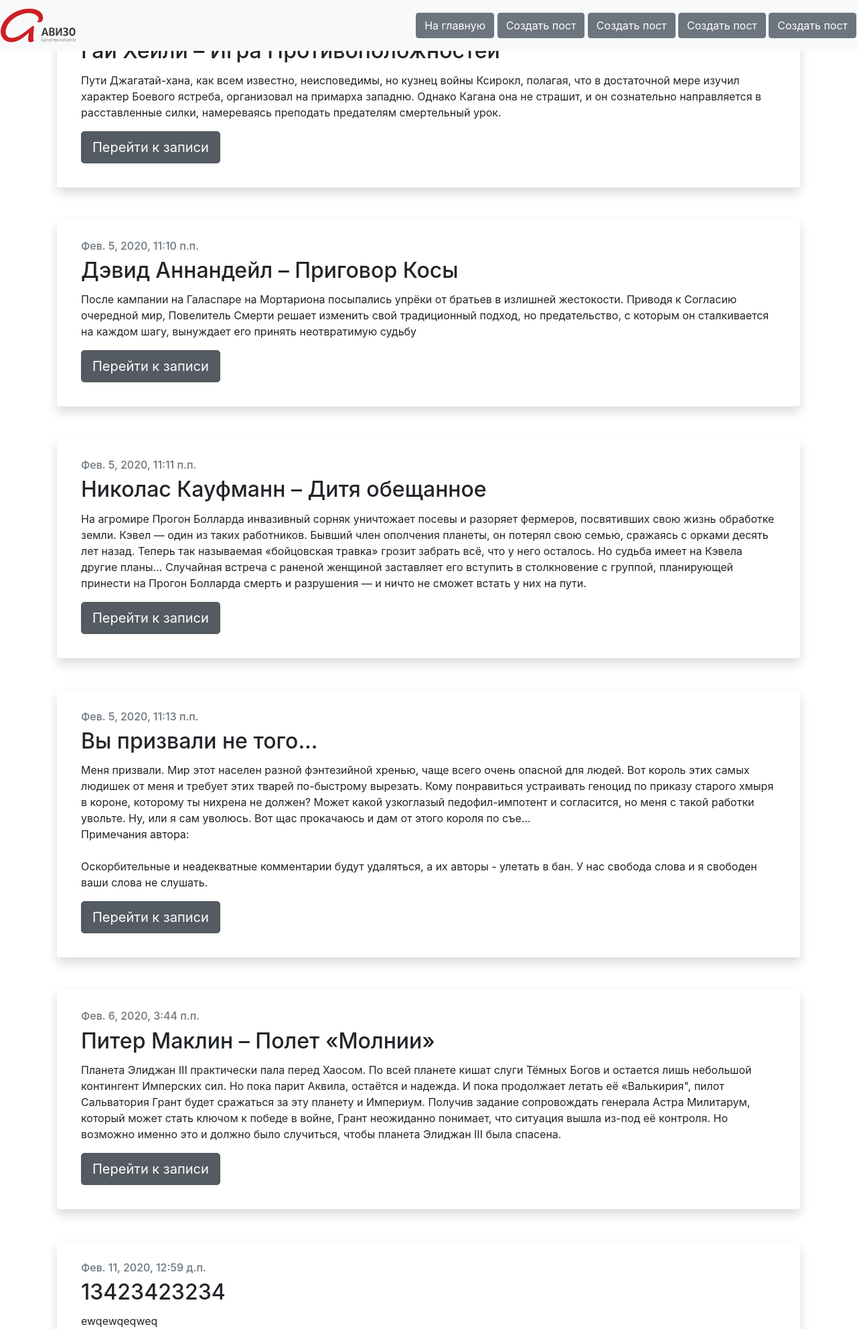
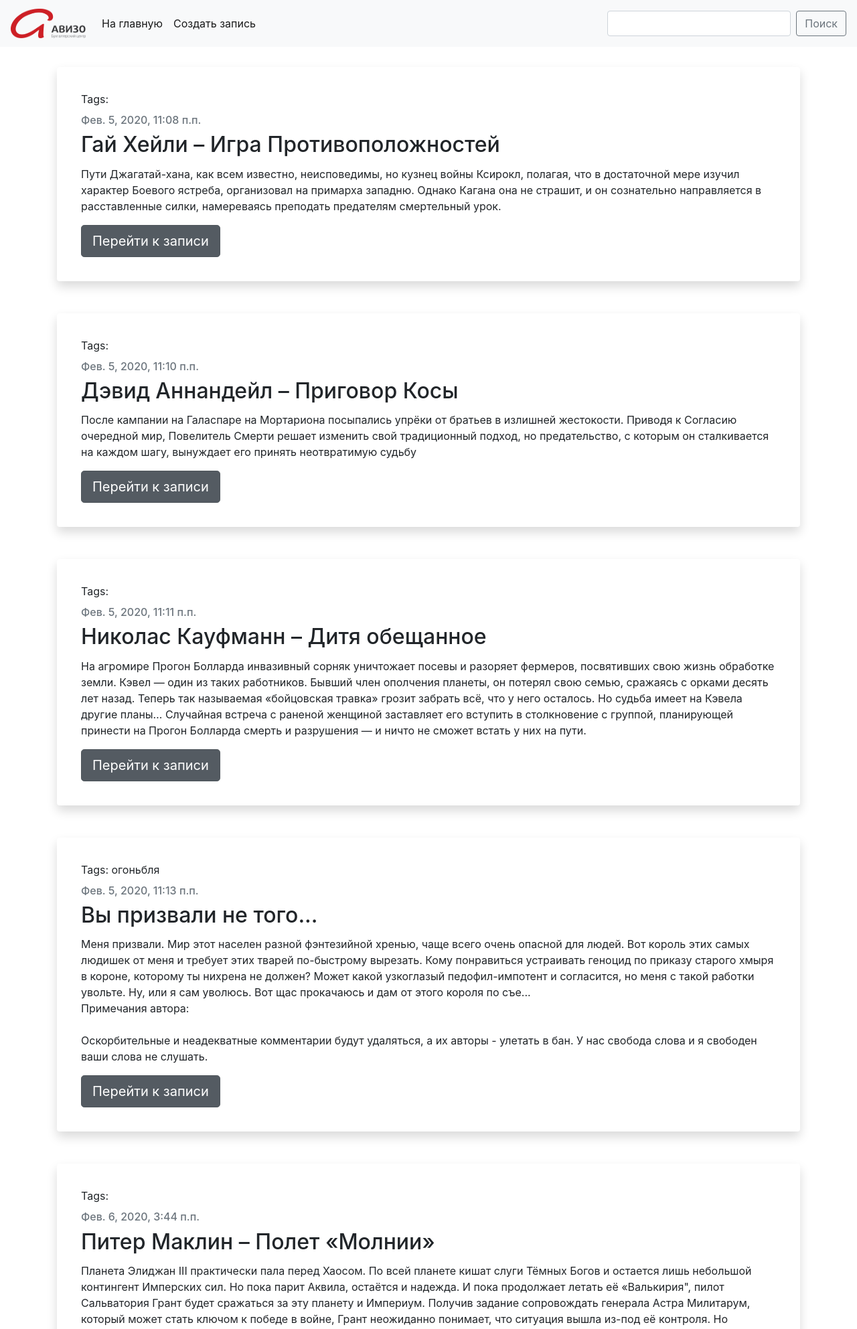
Before and after one commit to Cornholius/knowledge_base, a Django app: page / in a window 1280 px wide. Shown: the top 1985 px of the page at 67% size. Run offline with Django 3.2, Linux system fonts and the light colour scheme; data comes from the database, SQL or seed files in the repository; both versions use the stored data as it was after the commit; some libraries are stand-ins or nearby versions.

Commit message:
переделана внешка отредакирована форма добавления добавлены таги (незакончено)

```diff
--- a/wiki/blog/forms.py
+++ b/wiki/blog/forms.py
@@ -7,3 +7,7 @@ class PostForm(forms.ModelForm):
     class Meta:
         model = Post
         fields = ('title', 'text',)
+        # labels = {'title': '', 'text': ''}
+        # widgets = {'title': forms.TextInput(attrs={'placeholder': 'Название поста'}),
+        #            'text': forms.Textarea(attrs={'placeholder': 'Текст поста'})
+        #            }
--- a/wiki/blog/models.py
+++ b/wiki/blog/models.py
@@ -1,6 +1,8 @@
 from django.conf import settings
 from django.db import models
 from django.utils import timezone
+from taggit.managers import TaggableManager
+
 
 
 class Post(models.Model):
@@ -9,6 +11,7 @@ class Post(models.Model):
     text = models.TextField()
     created_date = models.DateTimeField(default=timezone.now)
     published_date = models.DateTimeField(blank=True, null=True)
+    tags = TaggableManager()
 
     def publish(self):
         self.published_date = timezone.now()
--- a/wiki/blog/templates/blog/base.html
+++ b/wiki/blog/templates/blog/base.html
@@ -13,36 +13,26 @@
     <script src="https://cdn.jsdelivr.net/npm/popper.js@1.16.0/dist/umd/popper.min.js" integrity="sha384-Q6E9RHvbIyZFJoft+2mJbHaEWldlvI9IOYy5n3zV9zzTtmI3UksdQRVvoxMfooAo" crossorigin="anonymous"></script>
     <script src="https://stackpath.bootstrapcdn.com/bootstrap/4.4.1/js/bootstrap.min.js" integrity="sha384-wfSDF2E50Y2D1uUdj0O3uMBJnjuUD4Ih7YwaYd1iqfktj0Uod8GCExl3Og8ifwB6" crossorigin="anonymous"></script>
 
-    <nav class="navbar fixed-top navbar-light bg-light">
-      <div class="row justify-content-start">
-        <a class="navbar-brand" href="{% url "post_list" %}"><img src="{% static "images/logo.png" %}" width="112" height="50" alt=""></a>
+
+    <nav class="navbar navbar-expand-lg navbar-light bg-light">
+      <a class="navbar-brand" href="{% url "post_list" %}"><img src="{% static "images/logo.png" %}" width="112" height="44" alt=""></a>
+        <div class="collapse navbar-collapse" id="navbarSupportedContent">
+          <ul class="navbar-nav mr-auto">
+            <li class="nav-item active">
+              <a class="nav-link" href="{% url "post_list" %}">На главную<span class="sr-only">(current)</span></a>
+            </li>
+            <li class="nav-item active">
+              <a class="nav-link" href="{% url "post_new" %}">Создать запись</a>
+            </li>
+        </ul>
+        <form class="form-inline my-2 my-lg-0">
+          <input class="form-control mr-sm-2" type="search" placeholder="" aria-label="Search">
+          <button class="btn btn btn-outline-secondary my-2 my-sm-0" type="submit">Поиск</button>
+        </form>
       </div>
-      <div class="row justify-content-end">
-        <div class="col-16">
-          <a class="btn btn-secondary" href="{% url "post_list" %}" role="button">На главную</a>
-          <a class="btn btn-secondary" href="{% url "post_new" %}" role="button">Создать пост</a>
-          <a class="btn btn-secondary" href="#" role="button">Создать пост</a>
-          <a class="btn btn-secondary" href="#" role="button">Создать пост</a>
-          <a class="btn btn-secondary" href="#" role="button">Создать пост</a>
+    </nav>
 
-        </div>
-      </div>
-
-    </nav>
-<!--    <nav class="navbar sticky-top navbar-light bg-light">-->
-<!--      <a class="navbar-brand" href="{% url "post_list" %}"><img src="{% static "images/logo.png" %}" width="112" height="50" alt=""></a>-->
-<!--      <a class="nav-item nav-link" href="#">Features</a>-->
-<!--      <a class="nav-item nav-link" href="#">Pricing</a>-->
-<!--      <a class="nav-item nav-link" href="#">Pricing</a>-->
-<!--      <a class="nav-item nav-link" href="#">Pricing</a>-->
-<!--      <a class="nav-item nav-link" href="#">Pricing</a>-->
-<!--      <a class="nav-item nav-link" href="#">Pricing</a>-->
-<!--      <a class="nav-item nav-link" href="#">Pricing</a>-->
-<!--      <a class="nav-item nav-link" href="#">Pricing</a>-->
-<!--    </nav>-->
-
-
-    <div class="content container">
+    <div class="content container" style="padding-top: 30px">
         {% block content %}
         {% endblock %}
     </div>
--- a/wiki/blog/templates/blog/post_list.html
+++ b/wiki/blog/templates/blog/post_list.html
@@ -17,10 +17,11 @@
     {% for post in posts %}
         <div class="shadow p-3 mb-5 bg-white rounded">
             <div class="card-body">
+                <p class="tags">Tags: {{ post.tags.all|join:", " }}</p>
                 <h6 class="card-subtitle mb-2 text-muted">{{ post.published_date }}</h6>
                 <h2 class="card-title">{{ post.title }}</h2>
                 <p class="card-text">{{ post.text|linebreaksbr }}</p>
-                <a href="{% url 'post_detail' pk=post.pk %}" class="btn btn-secondary btn-lg active" role="button" aria-pressed="true">Перейти к записи</a>
+                <a class="btn btn-secondary btn-lg active" href="{% url 'post_detail' pk=post.pk %}" role="button" aria-pressed="true">Перейти к записи</a>
             </div>
         </div>
     {% endfor %}
--- a/wiki/blog/views.py
+++ b/wiki/blog/views.py
@@ -4,9 +4,17 @@ from .models import Post
 from django.shortcuts import render, get_object_or_404
 from .forms import PostForm
 from django.shortcuts import redirect
+from taggit.models import Tag
 
 
-def post_list(request):
+def post_list(request, tag_slug=None):
+    object_list = Post.objects.all()
+    tag = None
+
+    if tag_slug:
+        tag = get_object_or_404(Tag, slug=tag_slug)
+        object_list = object_list.filter(tags__in=[tag])
+
     posts = Post.objects.filter(published_date__lte=timezone.now()).order_by('published_date')
     return render(request, 'blog/post_list.html', {'posts': posts})
 
@@ -23,6 +31,7 @@ def post_detail(request, pk):
 def post_new(request):
     if request.method == "POST":
         form = PostForm(request.POST)
+        print(form)
         if form.is_valid():
             post = form.save(commit=False)
             post.author = request.user
--- a/wiki/wiki/settings.py
+++ b/wiki/wiki/settings.py
@@ -25,7 +25,7 @@ SECRET_KEY = 'bo%u9xhg15awg_6j$nmfn^c1=4hvr*no^^elbr^smgpa$pzuzr'
 # SECURITY WARNING: don't run with debug turned on in production!
 DEBUG = True
 
-ALLOWED_HOSTS = ['127.0.0.1', '.pythonanywhere.com']
+ALLOWED_HOSTS = ['127.0.0.1', '.pythonanywhere.com', 'it-2.local', '10.10.10.64']
 
 
 # Application definition
@@ -37,9 +37,11 @@ INSTALLED_APPS = [
     'django.contrib.sessions',
     'django.contrib.messages',
     'django.contrib.staticfiles',
+    'crispy_forms',
+    'taggit',
     'blog'
 ]
-
+CRISPY_TEMPLATE_PACK = 'bootstrap4'
 MIDDLEWARE = [
     'django.middleware.security.SecurityMiddleware',
     'django.contrib.sessions.middleware.SessionMiddleware',
```
Also changed, not shown: wiki/blog/templates/blog/post_edit.html (+13 -1 lines), wiki/db.sqlite3.
